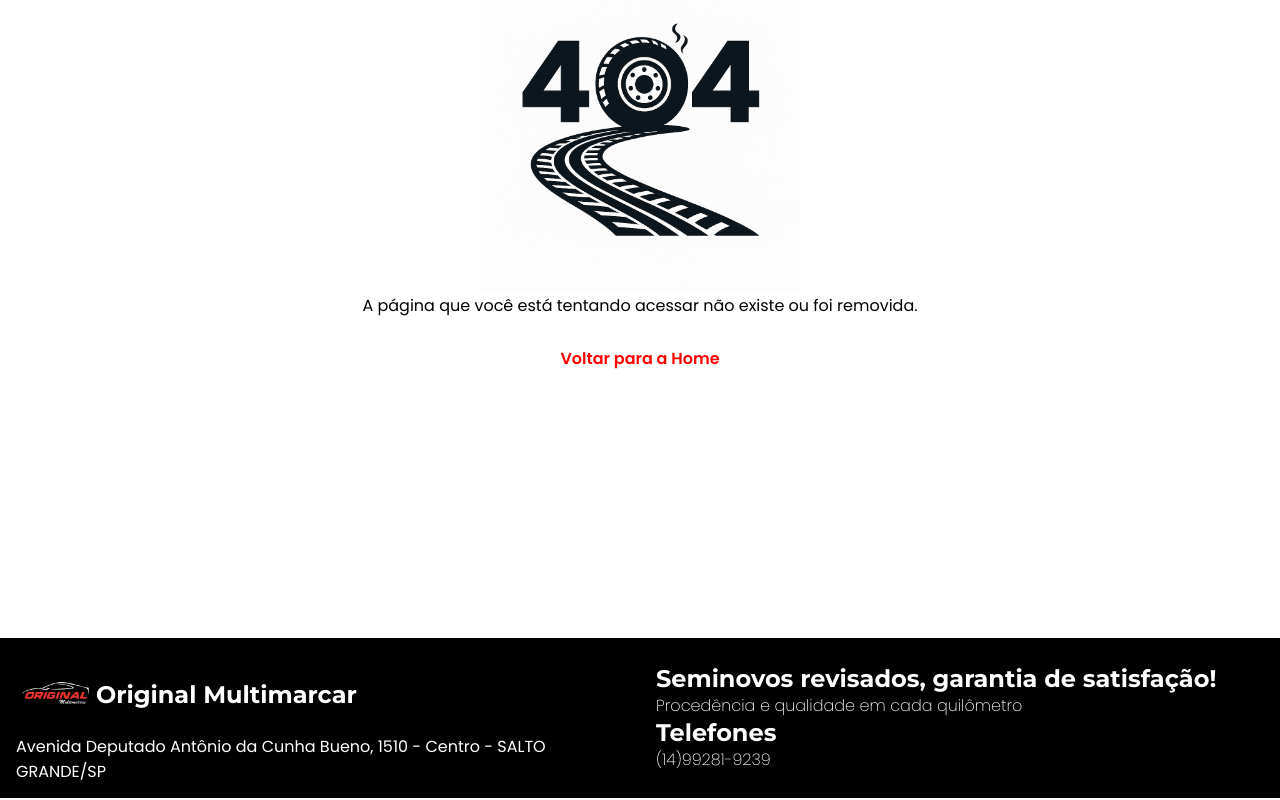
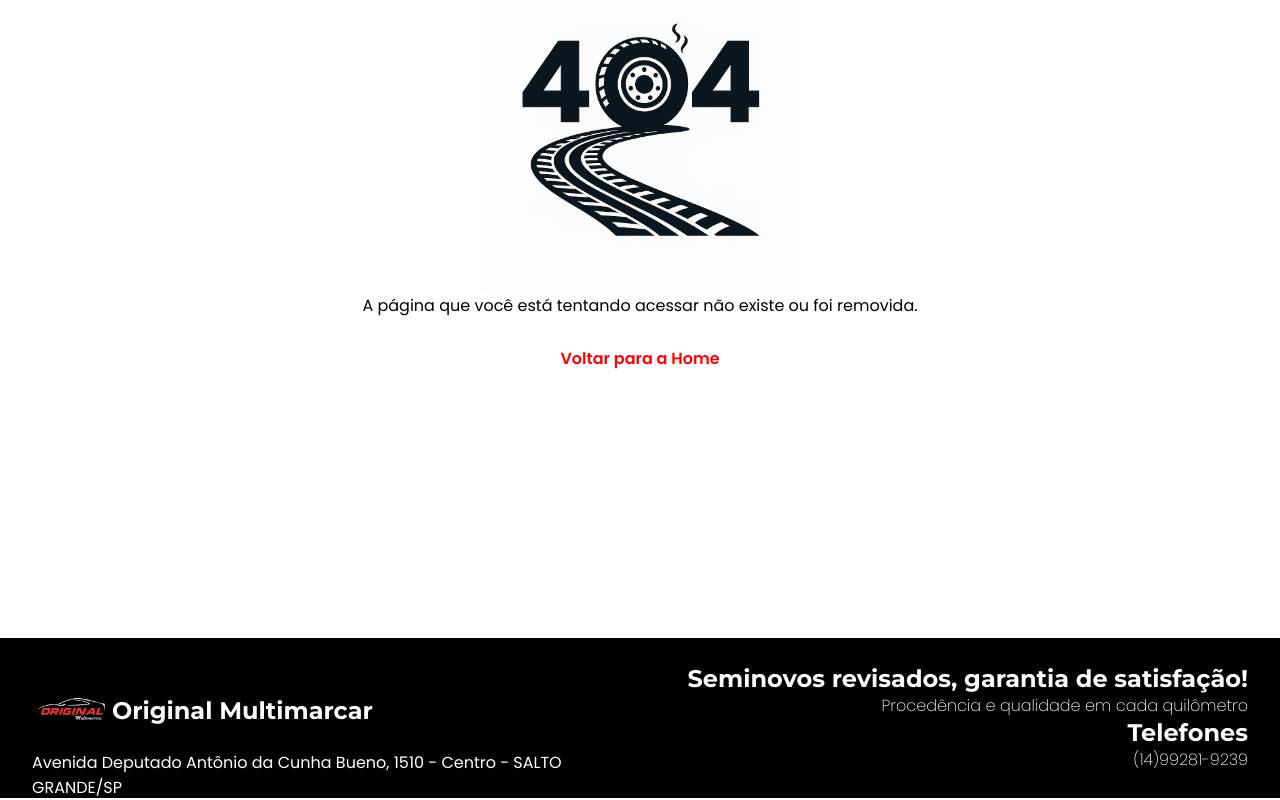
Before and after one commit to kaio-mendes/dealership, a React (Vite) app: page /contato in a window 1280 px wide. Shown: the part 322-1122 px from the top of the page. Built offline with nearby package versions, Linux system fonts and the light colour scheme.

Commit message:
detalhes footer

```diff
--- a/src/modules/footer/footer.jsx
+++ b/src/modules/footer/footer.jsx
@@ -14,6 +14,7 @@ export const Footer = () => {
           GRANDE/SP
         </p>
       </div>
+
       <div className={styles.about}>
         <h2>Seminovos revisados, garantia de satisfação!</h2>
         <p>Procedência e qualidade em cada quilômetro</p>
--- a/src/modules/footer/footer.module.css
+++ b/src/modules/footer/footer.module.css
@@ -9,6 +9,8 @@
   display: flex;
   gap: 2rem;
   padding: 1rem;
+  width: 100%;
+  justify-content: space-betweens;
 }
 
 .footer img {
@@ -22,6 +24,7 @@
 
 .adress {
   width: 50%;
+  padding: 1rem;
 }
 
 .about {
@@ -30,6 +33,8 @@
   display: flex;
   flex-direction: column;
   justify-content: center;
+  text-align: end;
+  padding: 1rem;
 }
 
 .about p {
```
